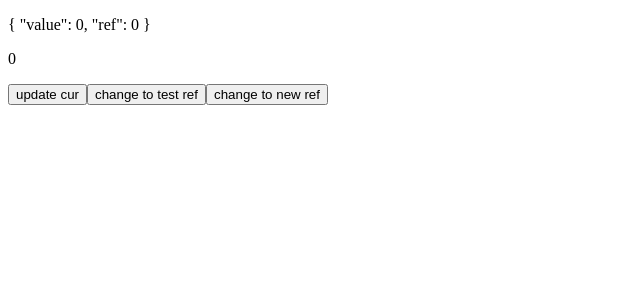
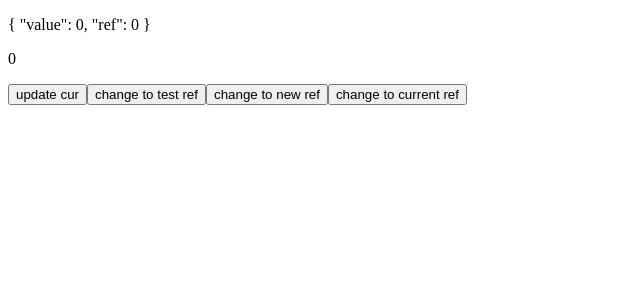
Before and after one commit to YuqiaoS/hello-vue, a Vue app: page / in a window 1280 px wide. Shown: the top 300 px of the page, without its empty margins (0-640 px from the left). Built offline with nearby package versions, Linux system fonts and the light colour scheme.

Commit message:
ref-wrap the ref attr to create new ref

```diff
--- a/src/components/TestCompFn.vue
+++ b/src/components/TestCompFn.vue
@@ -4,6 +4,7 @@
         <button @click="updateCurVar">update cur</button>
         <button @click="changeToTestRef">change to test ref</button>
         <button @click="changeToNewRef">change to new ref</button>
+        <button @click="changeToCurrent">change to current ref</button>
     </div>
 </template>
 
@@ -17,7 +18,8 @@ export default {
         curVar,
         changeToNewRef,
         changeToTestRef,
-        updateCurVar
+        updateCurVar,
+        changeToCurrent
     } = useTest()
 
     watchEffect(() => {
@@ -29,7 +31,8 @@ export default {
         curVar,
         changeToNewRef,
         changeToTestRef,
-        updateCurVar
+        updateCurVar,
+        changeToCurrent
     }
   },
 //   watch:{
--- a/src/compositionFn/useTest.js
+++ b/src/compositionFn/useTest.js
@@ -16,9 +16,16 @@ export function useTest() {
   const changeToNewRef = function(){
     curVar.ref = ref(0)
   }
+
+  // original ref retains reactivity along with the assigned attr of the reactive piece
   const changeToTestRef = function(){
     curVar.ref = testVar
   }
+  const changeToCurrent = function(){
+    // assigning just to itself doesn't work. but you can ref-wrap the val
+    curVar.ref = ref(curVar.ref)
+  }
+
   const updateCurVar = function(){
     curVar.value++
     curVar.ref++
@@ -44,6 +51,7 @@ export function useTest() {
     curVar,
     changeToTestRef,
     changeToNewRef,
+    changeToCurrent,
     updateCurVar
   }
 }
```
